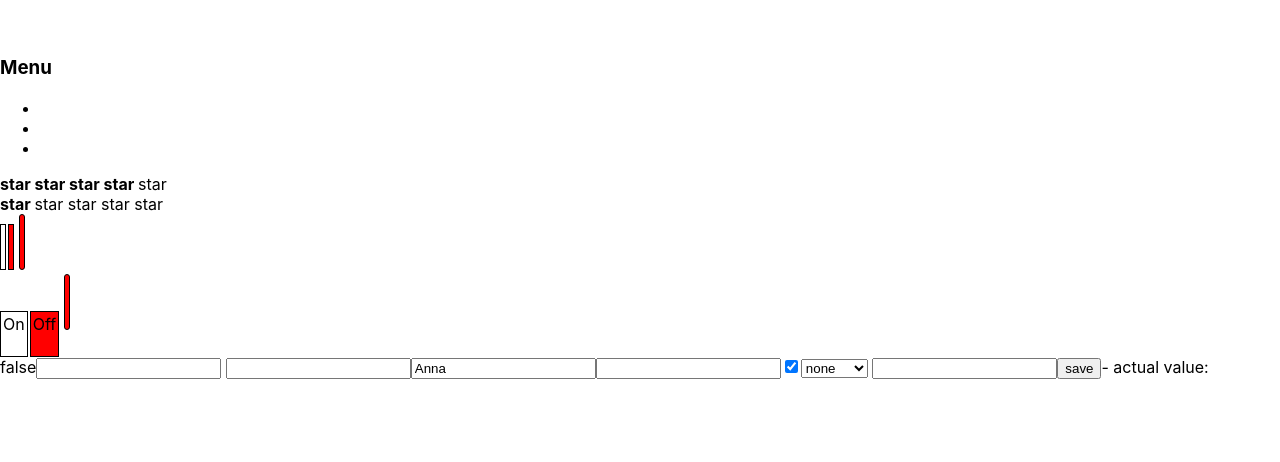
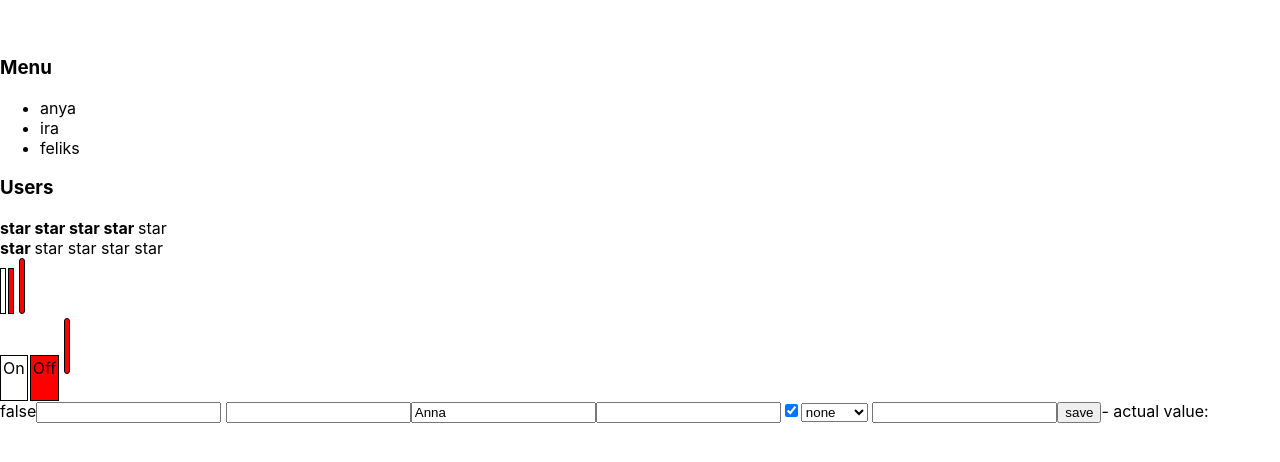
Before and after one commit to WhiteQuennAnn/Kabzda, a React (Create React App) app: page / in a window 1280 px wide. Shown: the part 144-606 px from the top of the page. Built offline with nearby package versions, Linux system fonts and the light colour scheme.

Commit message:
16122022

```diff
--- a/src/App.tsx
+++ b/src/App.tsx
@@ -31,6 +31,14 @@ function App(props: any) {
                        onChange={() => {
                 setAccordionCollapsed(!accordionCollapsed)
             }}/>
+            <Accordion titleValue={"Users"}
+                       collapsed={accordionCollapsed}
+                       items={[]}
+                       onChange={() => {
+                setAccordionCollapsed(accordionCollapsed)
+            }}/>
+
+
 
             <Rating value={ratingValue}
                     onClick={setRatingValue}/>
--- a/src/components/Accordion/Accordion.tsx
+++ b/src/components/Accordion/Accordion.tsx
@@ -9,7 +9,7 @@ type AccordionPropsType = {
     titleValue: string
     collapsed: boolean
     onChange: () => void
-    items: ItemPropsType
+    items: string[]
 }
 
 function Accordion(props: AccordionPropsType) {
@@ -36,12 +36,15 @@ function AccordionTitle(props: AccordionTitlePropsType) {
 }
 
 type AccordionBodyPropsType = {
-    items: ItemPropsType
+    items: string[]
 }
 
 const AccordionBody = (props: AccordionBodyPropsType) => {
 
-    return (<ul> {props.items.map((i, index) => <li key={index}> {i.title}</li>)}</ul>
+    return (
+        <ul>
+            {props.items.map((i, index) => <li key={index}> {i}</li>)}
+        </ul>
 
     )
 }
--- a/src/components/Input/UncontrolledInput.tsx
+++ b/src/components/Input/UncontrolledInput.tsx
@@ -38,13 +38,13 @@ export const GetValueOfUncontrolledInputByButtonPress = () => {
 }
 export const ControlledInputWithFixedValue = () => <input value={"Anna"}/>;
 
-
 export const ControlledInput = () => {
     const [parentValue, setParentValue] = useState("")
 
     const onChange = (e: ChangeEvent<HTMLInputElement>) => {
         setParentValue(e.currentTarget.value)
     }
+
     return <input value={parentValue} onChange={onChange}/>
 }
 
@@ -54,6 +54,7 @@ export const ControlledCheckbox = () => {
     const onChange = (e: ChangeEvent<HTMLInputElement>) => {
         setParentValue(e.currentTarget.checked)
     }
+
     return <input type="checkbox" checked={parentValue} onChange={onChange}/>
 }
 
@@ -63,6 +64,7 @@ export const ControlledSelect = () => {
     const onChange = (e: ChangeEvent<HTMLSelectElement>) => {
         setParentValue(e.currentTarget.value)
     }
+
     return <select value={parentValue} onChange={onChange}>
         <option> none</option>
         <option value={1}> Minsk</option>
```
